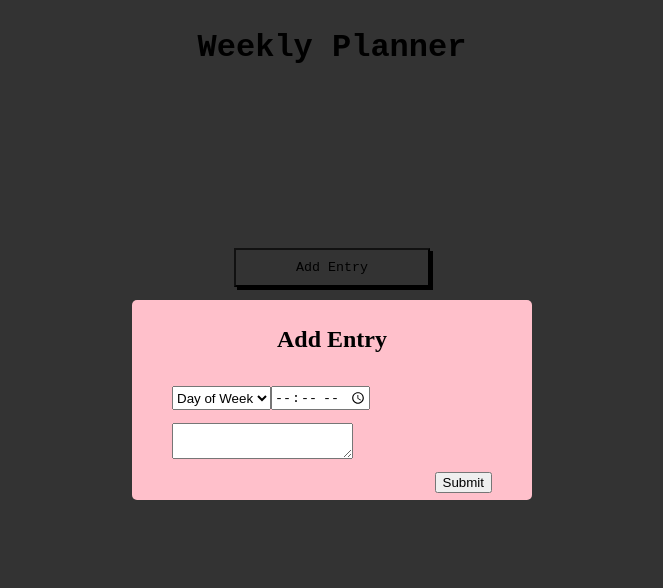
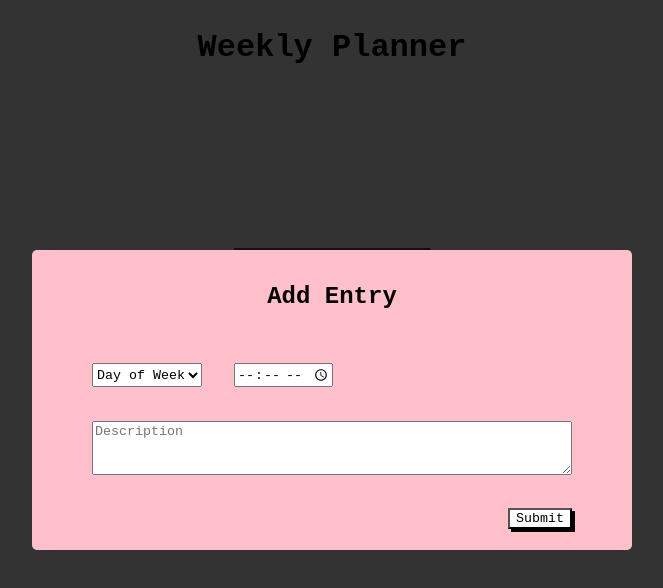
Before and after one commit to SteveBehm/week-planner, a website: page index.html in a window 1280 px wide. Both pictures are taken after a click on the button "Add Entry". Shown: the whole page, without its empty margins (308-971 px from the left). Drawn offline with Linux system fonts and the light colour scheme.

Commit message:
Justin 's 2nd Time.

```diff
--- a/index.html
+++ b/index.html
@@ -19,13 +19,13 @@
       </div>
     </div>
   </div>
-  <div class="bg-modal">
+  <div class="bg-modal font-family">
     <div class="modal-content">
-      <div class="row full-width center-justified">
+      <div class="row full-width center-justified margin-none">
         <h2 class="modal-header">Add Entry</h2>
       </div>
-      <div class="row full-width">
-        <select id="day-of-week" name="day-of-week">
+      <div class="row full-width margin-none">
+        <select id="day-of-week" class="margin-right font-family" name="day-of-week">
           <option value="" disabled selected>Day of Week</option>
           <option value="monday">Monday</option>
           <option value="tuesday">Tuesday</option>
@@ -37,11 +37,11 @@
         </select>
         <input type="time" id="time" name="time" min="9:00" max="18:00" required>
       </div>
-      <div class="row full-width">
-        <textarea></textarea>
+      <div class="row full-width margin-none">
+        <textarea class="text-area font-family" placeholder="Description"></textarea>
       </div>
-      <div class="row full-width right-align">
-        <button>Submit</button>
+      <div class="row full-width right-align margin-none">
+        <button class="submit-entry">Submit</button>
       </div>
     </div>
   </div>
--- a/main.js
+++ b/main.js
@@ -1,7 +1,13 @@
 var $addEntry = document.querySelector('.add-entry');
+var $submitButton = document.querySelector('.submit-entry');
 
 $addEntry.addEventListener('click', switchToFlex);
+$submitButton.addEventListener('click', handleSubmit);
 
 function switchToFlex(event) {
   document.querySelector('.bg-modal').style.display = 'flex';
 }
+
+function handleSubmit(event) {
+  document.querySelector('.bg-modal').style.display = 'none';
+}
--- a/styles.css
+++ b/styles.css
@@ -45,8 +45,8 @@
 }
 
 .modal-content {
-  height: 200px;
-  width: 400px;
+  height: 300px;
+  width: 600px;
   background-color: pink;
   border-radius: 5px;
   display: flex;
@@ -67,3 +67,24 @@
   display: flex;
   justify-content: center;
 }
+
+.text-area {
+  width: 100%;
+  height: 3rem;
+}
+
+.margin-none {
+  margin-top: 0;
+  margin-bottom: 0.5rem;
+}
+
+.submit-entry {
+  background-color: white;
+  cursor: pointer;
+  box-shadow: 3px 3px 0 black;
+  font-family: "Courier New", Courier, monospace;
+}
+
+.margin-right {
+  margin-right: 2rem;
+}
```
